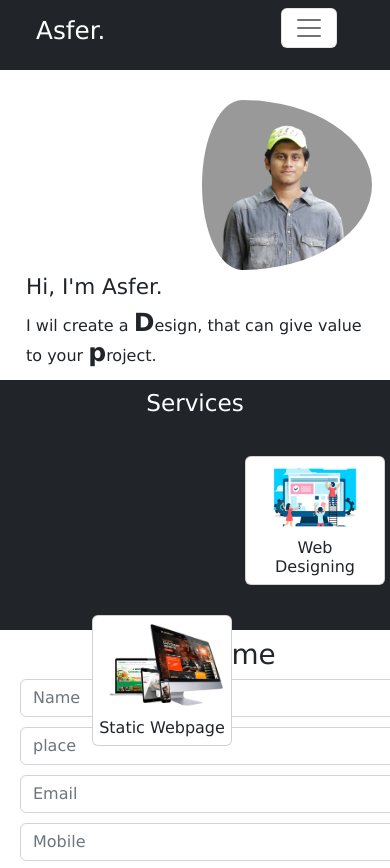
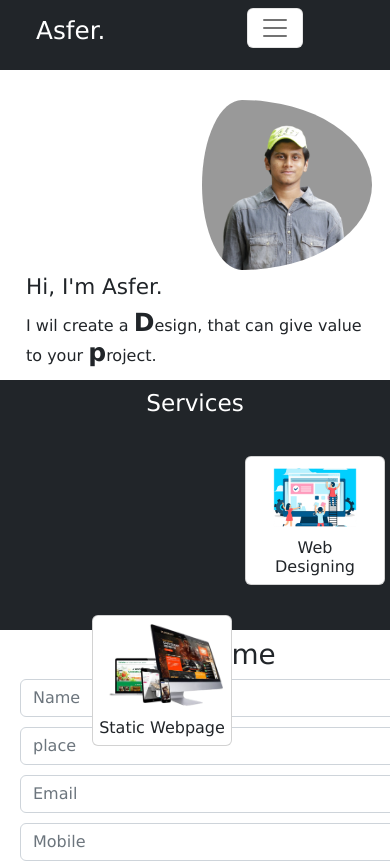
Before and after one commit to Asfer210/Personal-Web, a plain HTML site: page index.html in a window 390 px wide. Shown: the top 868 px of the page. Drawn offline with nearby package versions, Linux system fonts and the light colour scheme.

Commit message:
Update index.html

```diff
--- a/index.html
+++ b/index.html
@@ -13,10 +13,10 @@
 <body style="font-family: 'Lucida Sans', 'Lucida Sans Regular', 'Lucida Grande', 'Lucida Sans Unicode', Geneva, Verdana, sans-serif;">
 <header  style="position: fixed;width:100%;z-index: 1; " id="home">
     <div class="row text-white bg-dark" >
-        <div class="col-md-6 col-8 p-3 ps-5" >
+        <div class="col-md-6 col-7 p-3 ps-5" >
             <h2 >Asfer.</h2>
         </div>
-        <div class="col-md-6 col-4 col-3 ">
+        <div class="col-md-6 col-5 col-3 ">
 
             <nav class="navbar navbar-expand-lg navbar-light role=navigation ">
                 <button class="navbar-toggler ms-auto bg-white" style="margin-left:5px !important;" type="button" data-bs-toggle="collapse" data-bs-target="#navbarSupportedContent" aria-controls="navbarSupportedContent" aria-expanded="false" aria-label="Toggle navigation">
```
